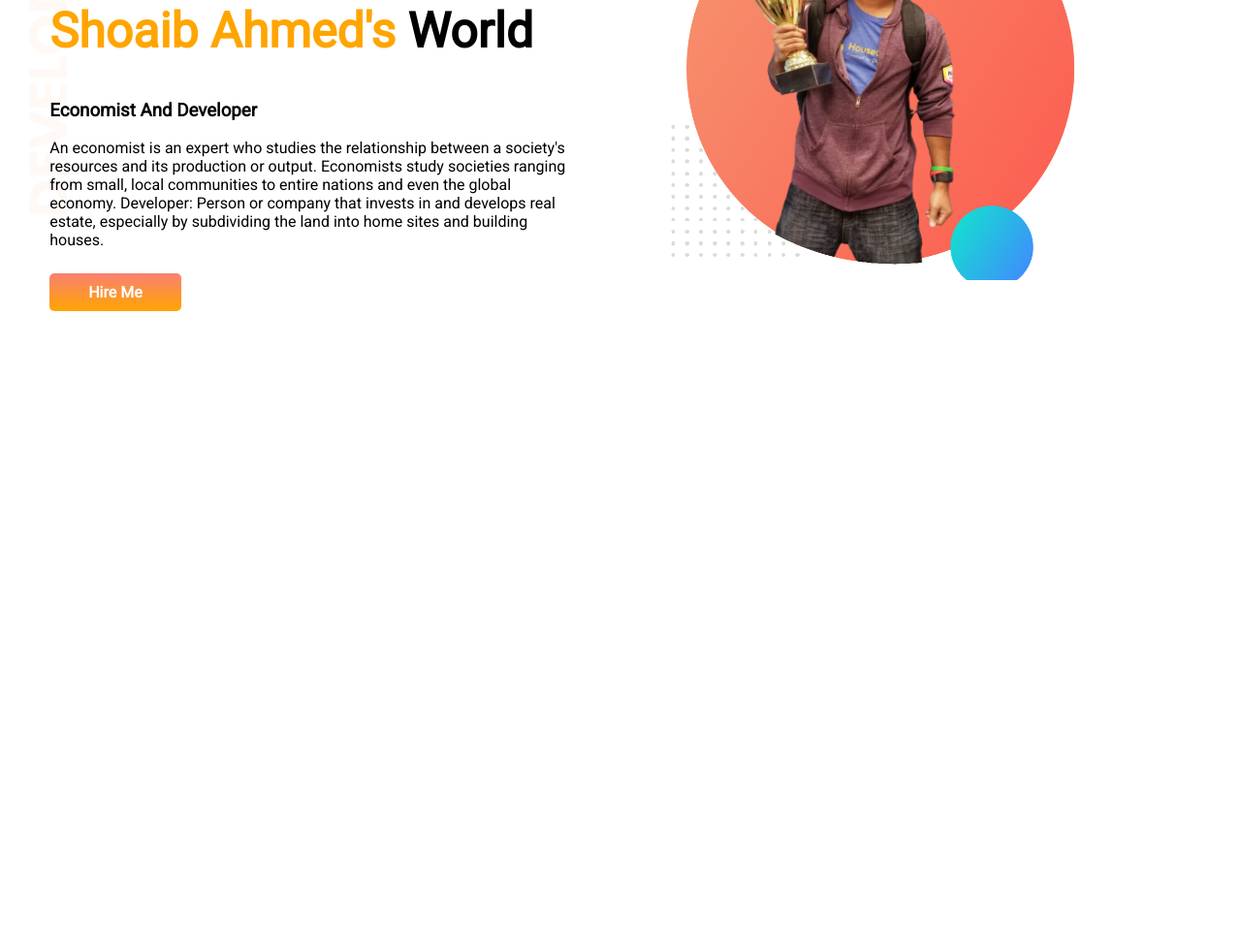
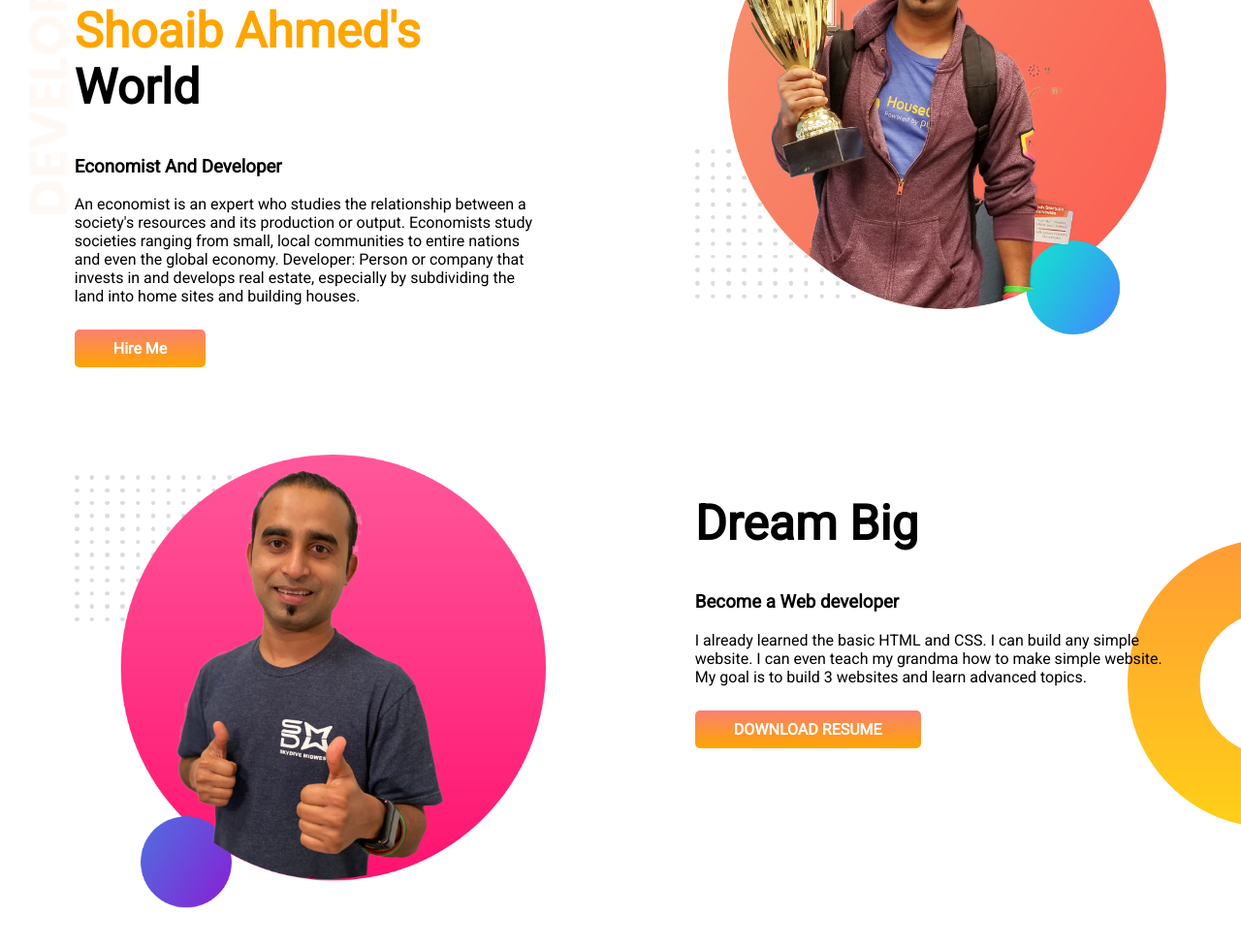
Before and after one commit to ifazzzz/developer-portfolio, a plain HTML site: page index.html in a window 1280 px wide. Shown: the part 138-1114 px from the top of the page at 97% size. Before the commit the page ends 800 px from the top, so only its background shows below. Drawn offline with Linux system fonts and the light colour scheme.

Commit message:
dream added

```diff
--- a/index.html
+++ b/index.html
@@ -17,10 +17,21 @@
     <h1><span class="my-name">Shoaib Ahmed's</span> World</h1>
     <h3>Economist And Developer</h3>
     <p>An economist is an expert who studies the relationship between a society's resources and its production or output. Economists study societies ranging from small, local communities to entire nations and even the global economy. Developer: Person or company that invests in and develops real estate, especially by subdividing the land into home sites and building houses.</p><br>
-    <a class="link-button" href="https://mail.google.com/mail/u/0/#inbox">Hire Me</a>
+    <a class="link-button" target="_blank" href="https://mail.google.com/mail/u/0/#inbox">Hire Me</a>
     </div>
     <div class="half-width">
-        <img src="images/my-bg (1).png" alt="bg">
+        <img src="images/jhankar.png" alt="bg">
+    </div>
+  </section>
+  <section class="dream-big">
+     <div class="half-width">
+        <img src="images/jhankar2.png" alt="">
+     </div>
+     <div class="half-width">
+        <h1>Dream Big</h1>
+        <h3>Become a Web developer</h3>
+        <p>I already learned the basic HTML and CSS. I can build any simple website. I can even teach my grandma how to make simple website. My goal is to build 3 websites and learn advanced topics.</p><br>
+     <a  class="link-button" target="_blank" href="https://mail.google.com/mail/u/0/#inbox">DOWNLOAD RESUME</a>
     </div>
   </section>
 </body>
--- a/style.css
+++ b/style.css
@@ -13,18 +13,17 @@ h1{
 
 section{
     display: flex;
+    margin-bottom: 100px;
 }
 
 .half-width{
     width: 50%;
-    padding: 0% 4%;
+    padding: 0% 6%;
 }
 
-.left-div{
-    padding: 4%;
-}
+
 .half-width img{
-    width: 80%;
+    width: 100%;
 }
 
 .link-button{
@@ -40,3 +39,10 @@ section{
     background-image: url(images/top-banner.png);
     background-repeat: no-repeat;
 }
+
+.dream-big{
+    background-image: url(images/dream-bg.png);
+    background-repeat: no-repeat;
+    background-position: right;
+
+}
```
